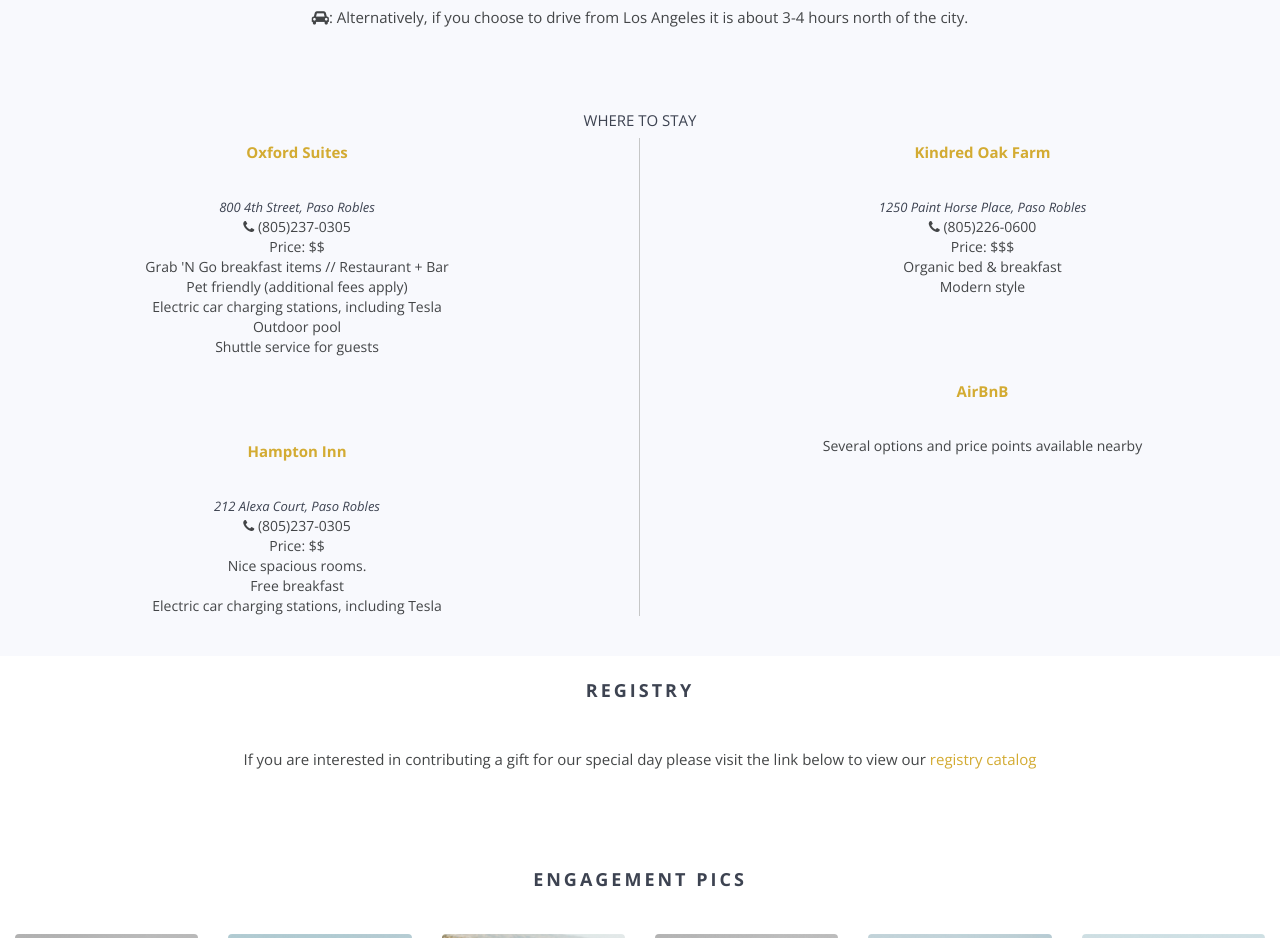
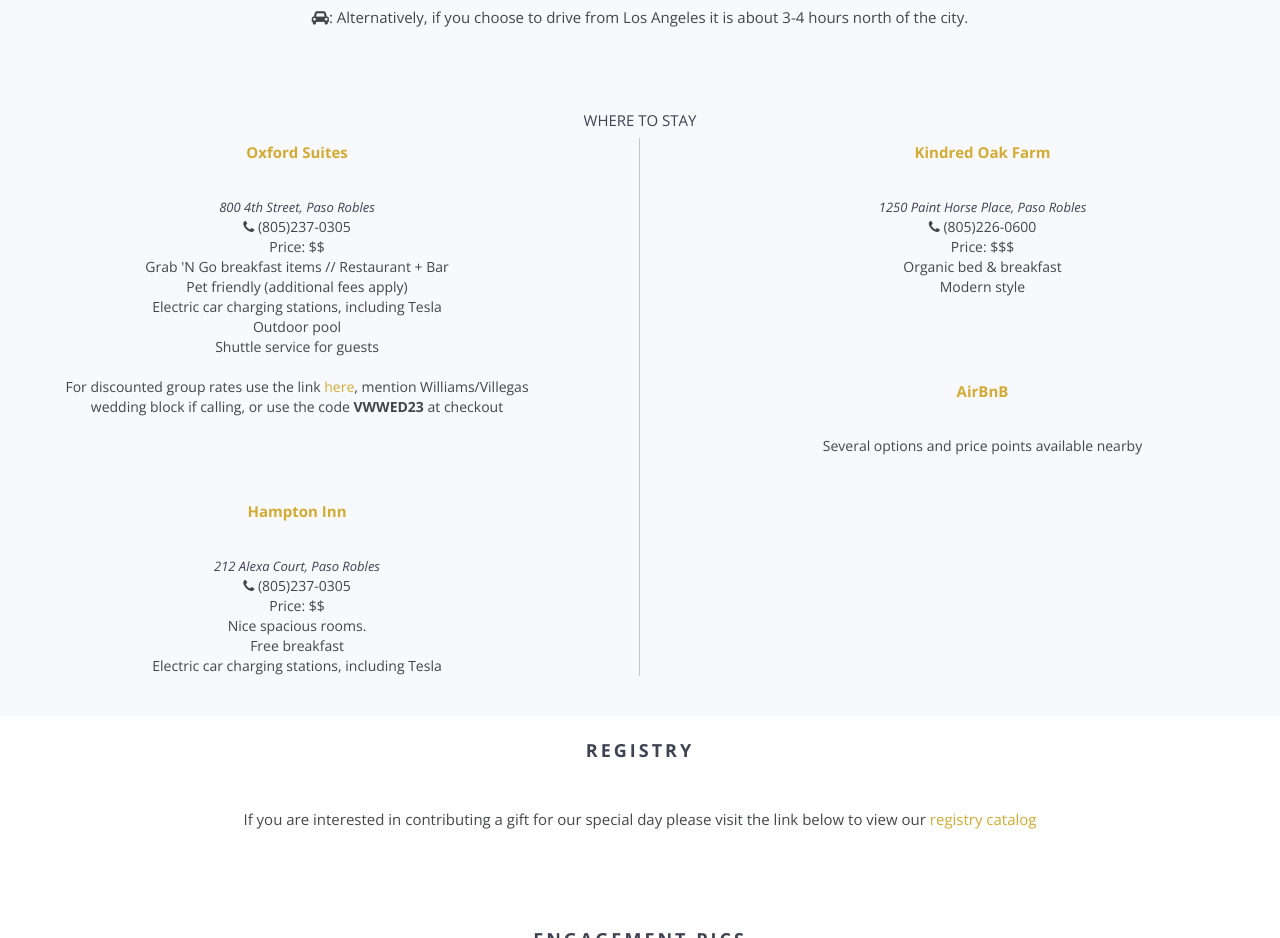
Before and after one commit to williazo/one-in-a-williams, a website: page index.html in a window 1280 px wide. Shown: the part 4075-5013 px from the top of the page. Drawn offline with nearby package versions, Linux system fonts and the light colour scheme; some packages are replaced by stand-ins of ours; a script that the page names is missing; files whose address does not match are found by name.

Commit message:
add group rates info for Oxford Suites

```diff
--- a/index.html
+++ b/index.html
@@ -378,6 +378,12 @@
                                             <li>Outdoor pool</li>
                                             <li>Shuttle service for guests</li>
                                         </ul>
+                                        <br>
+                                        For discounted group rates use the link
+                                        <a
+                                            href="https://bookings.travelclick.com/106633?groupID=3602859&hotelID=106633#/datesofstay">here</a>,
+                                        mention Williams/Villegas wedding block if calling,
+                                        or use the code <strong>VWWED23</strong> at checkout
                                     </div>
                                     <div class="section-padding"></div>
                                     <div class="wp3">
```
